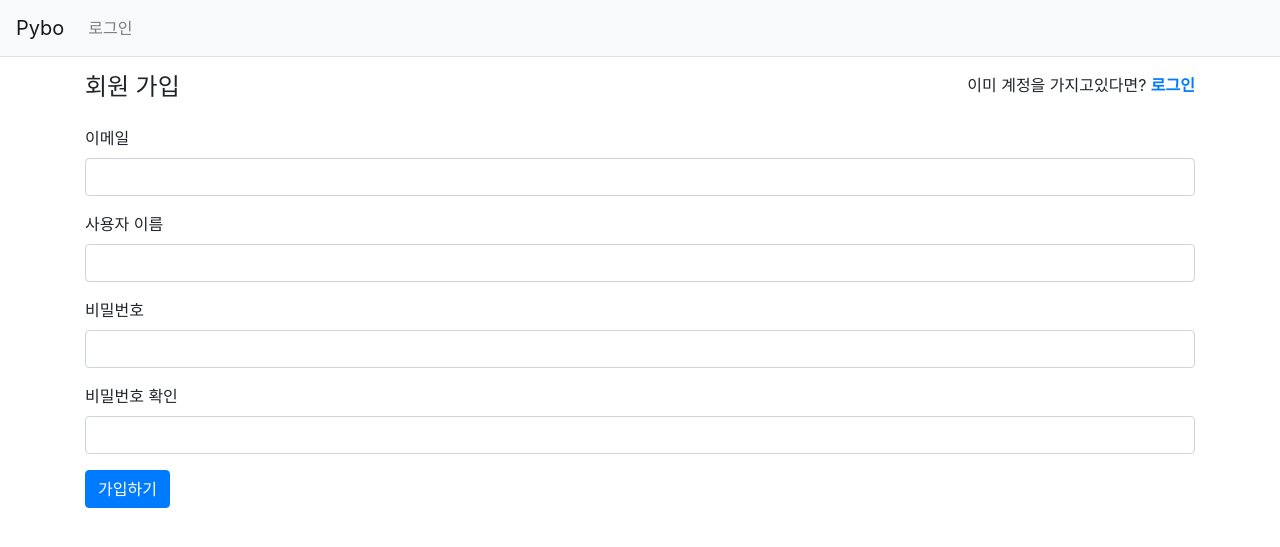
After one commit to Scalas/MySite, a Django app: template templates/common/signup.html in a window 1280 px wide. The commit adds this page. Shown: the top 547 px of the page. Run offline with Django 3.2, Linux system fonts and the light colour scheme; the template is opened without the code that fills it, so the values that code supplies are empty; some libraries are stand-ins or nearby versions.

Commit message:
add signup feature

```diff
--- a/common/urls.py
+++ b/common/urls.py
@@ -1,9 +1,11 @@
 from django.urls import path
 from django.contrib.auth import views as auth_views
+from . import views
 
 app_name = 'common'
 
 urlpatterns = [
     path('login/', auth_views.LoginView.as_view(template_name='common/login.html'), name='login'),
     path('logout/', auth_views.LogoutView.as_view(), name='logout'),
+    path('signup/', views.signup, name='signup'),
 ]
--- /dev/null
+++ b/templates/common/signup.html
@@ -0,0 +1,34 @@
+{% extends "base.html" %}
+{% block content %}
+<div class="container my-3">
+    <div class="row my-3">
+        <div class="col-4">
+            <h4>회원 가입</h4>
+        </div>
+        <div class="col-8 text-right">
+            <span>이미 계정을 가지고있다면? <a href="{% url 'common:login' %}"><strong>로그인</strong></a></span>
+        </div>
+    </div>
+    <form method="post" class="post-form" action="{% url 'common:signup' %}">
+        {% csrf_token %}
+        {% include "form_errors.html" %}
+        <div class="form-group">
+            <label for="email">이메일</label>
+            <input type="text" class="form-control" name="email" id="email" value="{{ form.email.value|default_if_none:'' }}">
+        </div>
+        <div class="form-group">
+            <label for="username">사용자 이름</label>
+            <input type="text" class="form-control" name="username" id="username" value="{{ form.username.value|default_if_none:'' }}">
+        </div>
+        <div class="form-group">
+            <label for="password1">비밀번호</label>
+            <input type="text" class="form-control" name="password1" id="password1" value="{{ form.password1.value|default_if_none:'' }}">
+        </div>
+        <div class="form-group">
+            <label for="password2">비밀번호 확인</label>
+            <input type="text" class="form-control" name="password2" id="password2" value="{{ form.password2.value|default_if_none:'' }}">
+        </div>
+        <button type="submit" class="btn btn-primary">가입하기</button>
+    </form>
+</div>
+{% endblock %}
```
Also changed, not shown: common/forms.py (added, +11 -0 lines), templates/common/login.html (+8 -0 lines).
